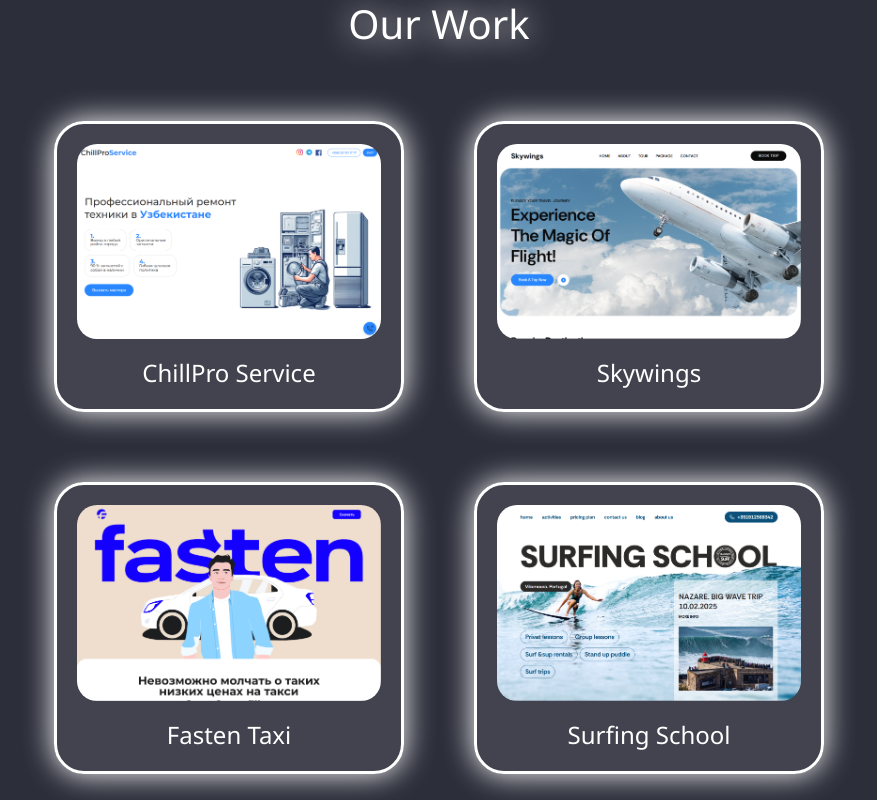
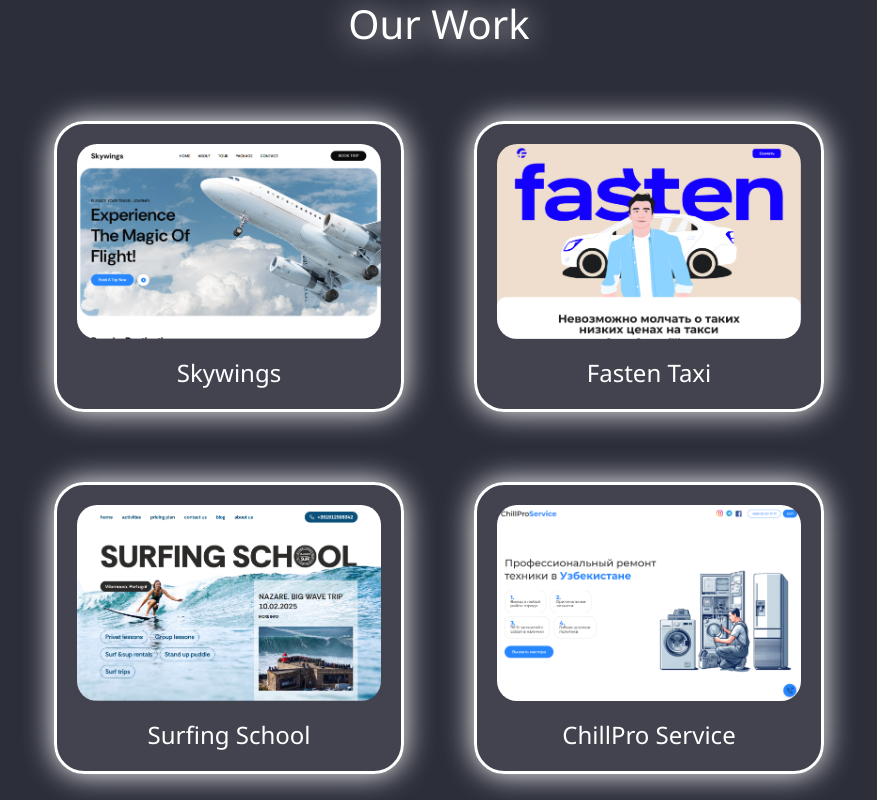
Before and after one commit to JahongirFox/DevSphere-IT-Company, a React (Vite) app: page / in a window 1280 px wide. Shown: the part 760-1560 px from the top of the page, without its empty margins (201-1078 px from the left). Built offline with nearby package versions, Linux system fonts and the light colour scheme.

Commit message:
Change the Space

```diff
--- a/src/Pages/Home/Home2/Home2.jsx
+++ b/src/Pages/Home/Home2/Home2.jsx
@@ -12,12 +12,6 @@
                 <p>Our Work</p>
             </div>
                     <div className="flex-images">
-                        <div className="Card1">
-                            <div className="card">
-                                <img style={{borderRadius:"20px"}} width={350} src={img1} alt="" /> <br />
-                            </div>
-                            <p>ChillPro Service</p>
-                        </div>
                         <div className="Card1">
                             <div className="card">
                                 <img style={{borderRadius:"20px"}} width={350} src={img2} alt="" /> <br />
@@ -36,6 +30,12 @@
                             </div>
                             <p>Surfing School</p>
                         </div>
+                        <div className="Card1">
+                            <div className="card">
+                                <img style={{borderRadius:"20px"}} width={350} src={img1} alt="" /> <br />
+                            </div>
+                            <p>ChillPro Service</p>
+                        </div>
                     </div>
                 </div>
 
```
